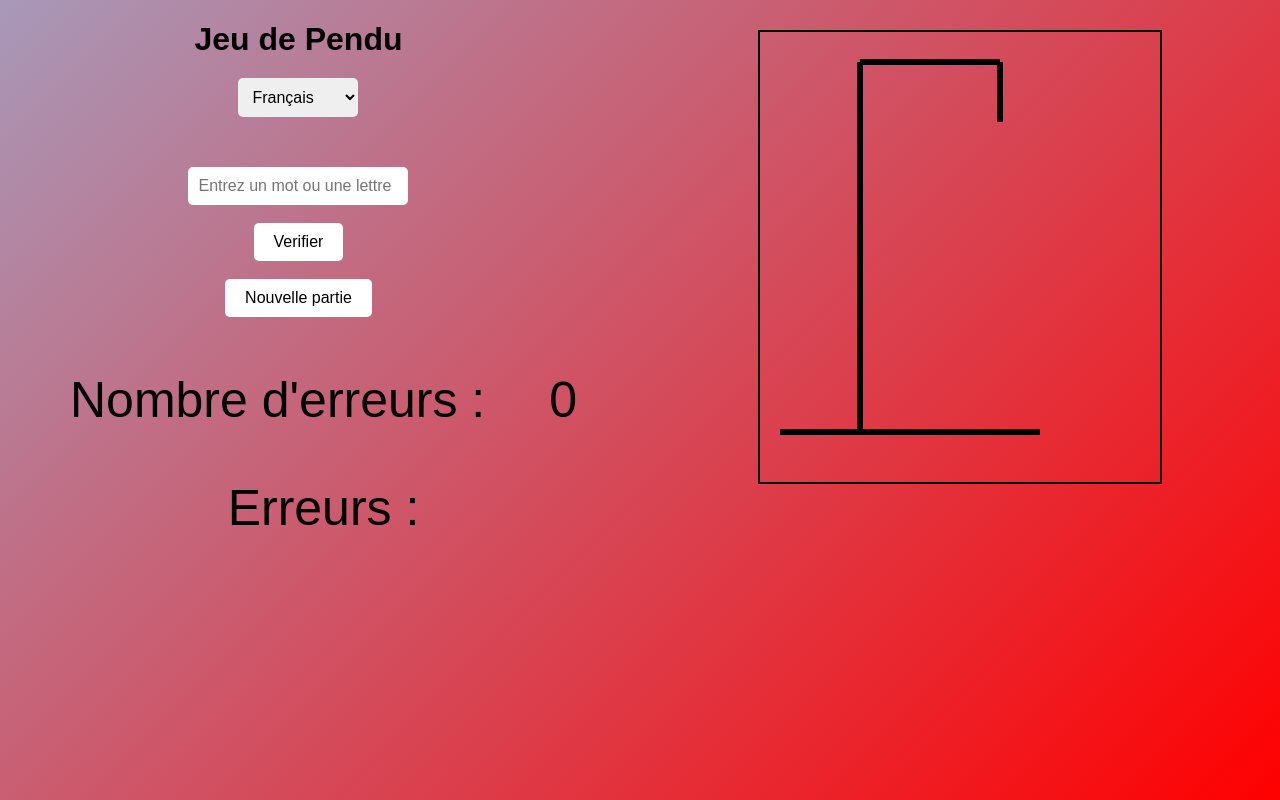
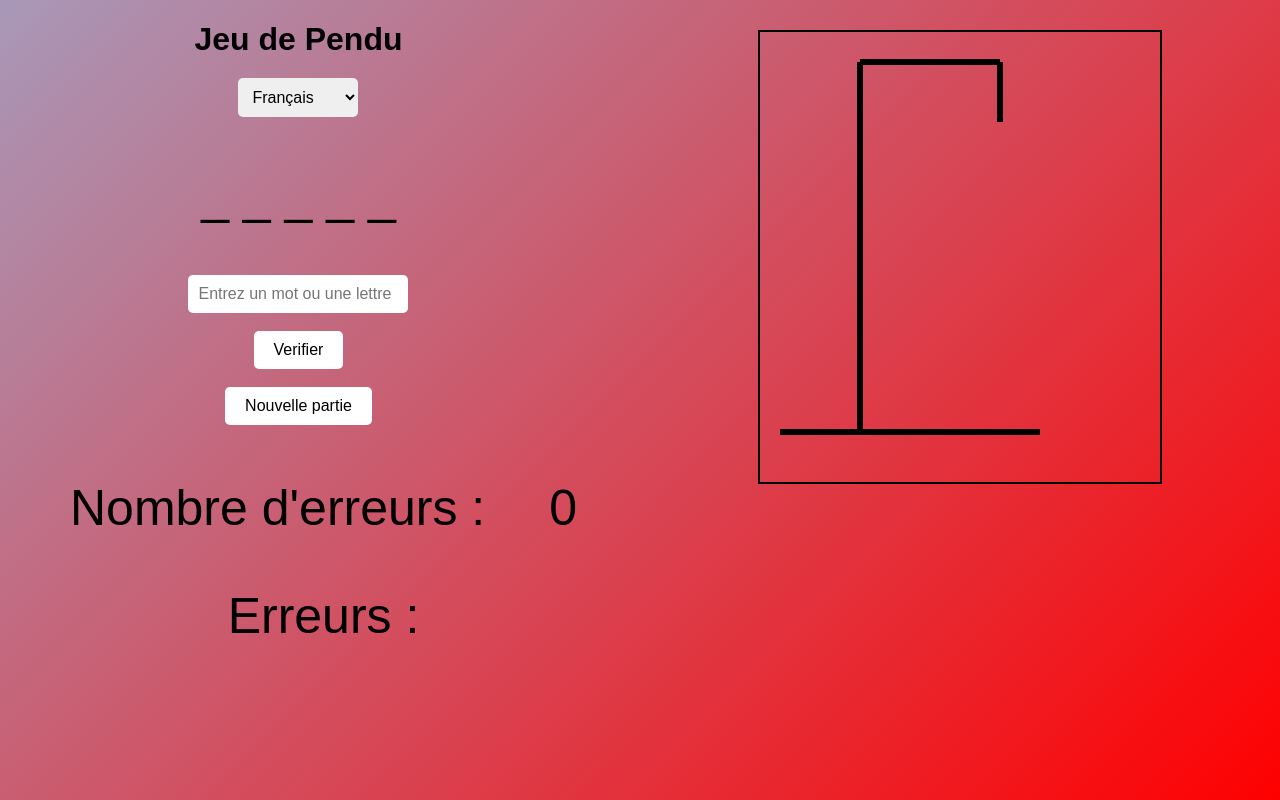
Before and after one commit to emilionschmauch-sketch/Pendu, a plain HTML site: page index.html in a window 1280 px wide. Drawn offline with Linux system fonts and the light colour scheme.

Commit message:
Update index.html

```diff
--- a/index.html
+++ b/index.html
@@ -68,6 +68,7 @@ document.addEventListener("keydown", function(event) {
         verifierLettre();
     }
 });
+
 
 
 function initialisation (){
@@ -372,7 +373,9 @@ document.getElementById("nb_erreurs").innerHTML=0;
 document.getElementById("Erreur").innerHTML="Erreurs : ";
 }
 afficherPendu();
+
 }
+setTimeout(initialisation, 1);
 function verifierLettre() {
     let lettre = document.getElementById("mot").value;
     lettre = lettre.toLowerCase();
@@ -472,7 +475,6 @@ verifierLettre = function() {
     verifierLettreOriginal();
     afficherPendu();
 };
-initialisation();
     </script>
 </head>
 <body>
```
